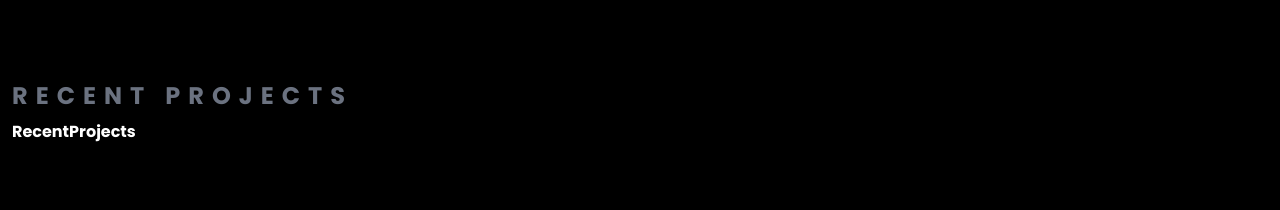
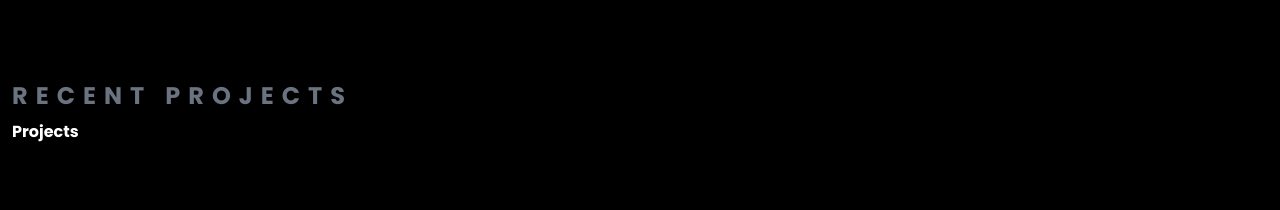
Before and after one commit to muhammad-jiku/jikmunn-nextjs-portfolio, a Next.js app: page / in a window 1280 px wide. Shown: the part 1980-2190 px from the top of the page. Built offline with nearby package versions, Linux system fonts and the light colour scheme.

Commit message:
some modfications

```diff
--- a/components/Home/Banner/Banner.jsx
+++ b/components/Home/Banner/Banner.jsx
@@ -3,7 +3,6 @@
 import Link from 'next/link';
 import React from 'react';
 import { motion } from 'framer-motion';
-// import me from '../../../assets/images/me.jpg';
 import bgImg from '../../../assets/images/person/devV2.png';
 import { fromTopVariants } from '@/utils/motion';
 import styles from '@/styles';
--- a/components/Home/RecentProjects/RecentProjects.jsx
+++ b/components/Home/RecentProjects/RecentProjects.jsx
@@ -15,7 +15,7 @@ const RecentProjects = () => {
       className="container mx-auto p-3 my-6"
     >
       <TypingText title="Recent Projects" />
-      <h1>RecentProjects</h1>
+      <h1>Projects</h1>
     </motion.div>
   );
 };
```
